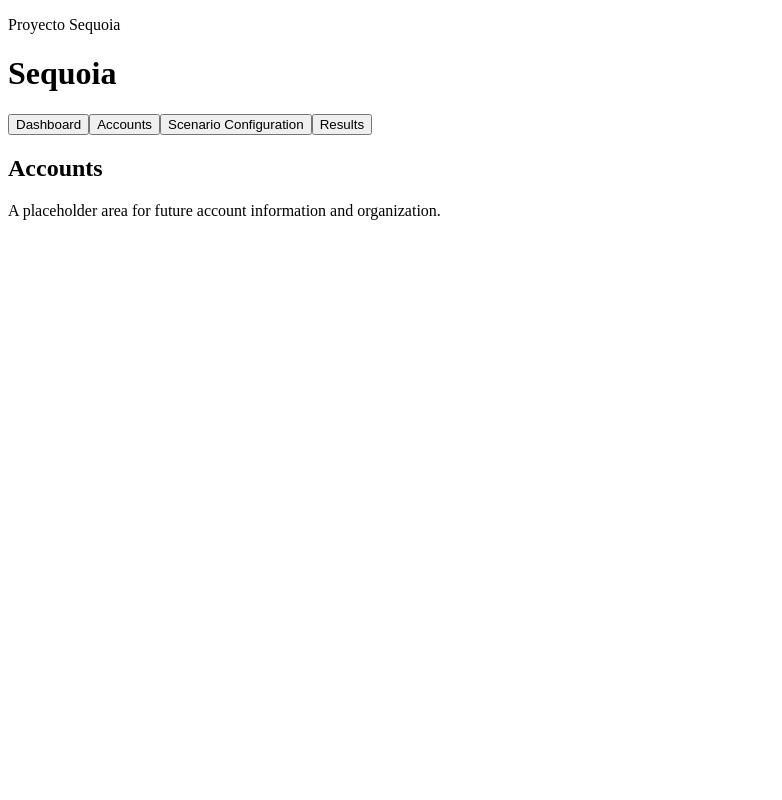
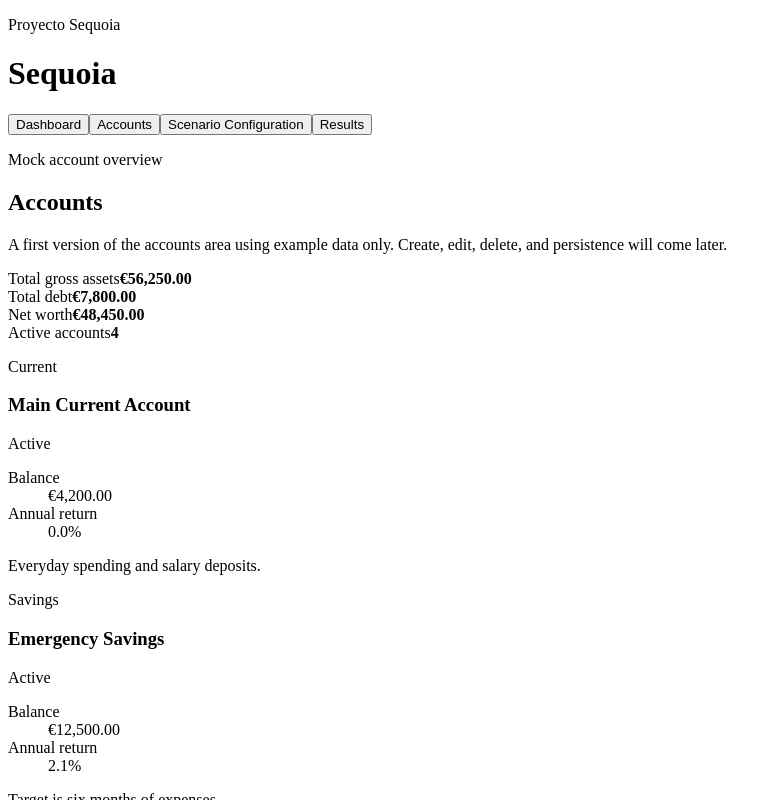
Before and after one commit to victorla22/Sequoia, a React (Vite) app: page / in a window 1280 px wide. Both pictures are taken after a click on the button "Accounts". Shown: the top 800 px of the page, without its empty margins (0-782 px from the left). Built offline with nearby package versions, Linux system fonts and the light colour scheme; the HTML template or start-up script is replaced by a standard one.

Commit message:
Create mock accounts page

```diff
--- /dev/null
+++ b/src/data/mockAccounts.ts
@@ -0,0 +1,49 @@
+import type { Account } from '../models/account.ts';
+
+export const mockAccounts: Account[] = [
+  {
+    id: 'main-current-account',
+    name: 'Main Current Account',
+    type: 'current',
+    balance: 4200,
+    annualReturn: 0,
+    notes: 'Everyday spending and salary deposits.',
+    active: true,
+  },
+  {
+    id: 'emergency-savings',
+    name: 'Emergency Savings',
+    type: 'savings',
+    balance: 12500,
+    annualReturn: 2.1,
+    notes: 'Target is six months of expenses.',
+    active: true,
+  },
+  {
+    id: 'long-term-index-fund',
+    name: 'Long-term Index Fund',
+    type: 'investment',
+    balance: 38600,
+    annualReturn: 5.5,
+    notes: 'Simple placeholder growth assumption for future simulations.',
+    active: true,
+  },
+  {
+    id: 'car-loan',
+    name: 'Car Loan',
+    type: 'debt',
+    balance: 7800,
+    annualReturn: 4.2,
+    notes: 'Example liability to include in net worth.',
+    active: true,
+  },
+  {
+    id: 'old-brokerage-account',
+    name: 'Old Brokerage Account',
+    type: 'investment',
+    balance: 950,
+    annualReturn: 3.4,
+    notes: '',
+    active: false,
+  },
+];
--- /dev/null
+++ b/src/models/account.ts
@@ -0,0 +1,11 @@
+export type AccountType = 'current' | 'savings' | 'investment' | 'debt';
+
+export type Account = {
+  id: string;
+  name: string;
+  type: AccountType;
+  balance: number;
+  annualReturn: number;
+  notes: string;
+  active: boolean;
+};
--- a/src/pages/Accounts.tsx
+++ b/src/pages/Accounts.tsx
@@ -1,10 +1,102 @@
-import { PageCard } from './PageCard.tsx';
+import { mockAccounts } from '../data/mockAccounts.ts';
+import type { Account } from '../models/account.ts';
+
+const euroFormatter = new Intl.NumberFormat('en-IE', {
+  style: 'currency',
+  currency: 'EUR',
+});
+
+const percentFormatter = new Intl.NumberFormat('en-IE', {
+  maximumFractionDigits: 1,
+  minimumFractionDigits: 1,
+  style: 'percent',
+});
+
+const accountTypeLabels: Record<Account['type'], string> = {
+  current: 'Current',
+  savings: 'Savings',
+  investment: 'Investment',
+  debt: 'Debt',
+};
+
+function formatEuros(value: number) {
+  return euroFormatter.format(value);
+}
+
+function formatAnnualReturn(value: number) {
+  return percentFormatter.format(value / 100);
+}
 
 export function Accounts() {
+  const totalGrossAssets = mockAccounts
+    .filter((account) => account.type !== 'debt')
+    .reduce((total, account) => total + account.balance, 0);
+
+  const totalDebt = mockAccounts
+    .filter((account) => account.type === 'debt')
+    .reduce((total, account) => total + account.balance, 0);
+
+  const netWorth = totalGrossAssets - totalDebt;
+  const activeAccountCount = mockAccounts.filter((account) => account.active).length;
+
   return (
-    <PageCard
-      title="Accounts"
-      description="A placeholder area for future account information and organization."
-    />
+    <section className="accounts-page">
+      <div className="accounts-header">
+        <p className="eyebrow">Mock account overview</p>
+        <h2>Accounts</h2>
+        <p>
+          A first version of the accounts area using example data only. Create,
+          edit, delete, and persistence will come later.
+        </p>
+      </div>
+
+      <div className="accounts-summary" aria-label="Accounts summary">
+        <article className="summary-card">
+          <span>Total gross assets</span>
+          <strong>{formatEuros(totalGrossAssets)}</strong>
+        </article>
+        <article className="summary-card">
+          <span>Total debt</span>
+          <strong>{formatEuros(totalDebt)}</strong>
+        </article>
+        <article className="summary-card">
+          <span>Net worth</span>
+          <strong>{formatEuros(netWorth)}</strong>
+        </article>
+        <article className="summary-card">
+          <span>Active accounts</span>
+          <strong>{activeAccountCount}</strong>
+        </article>
+      </div>
+
+      <div className="account-grid">
+        {mockAccounts.map((account) => (
+          <article className="account-card" key={account.id}>
+            <div className="account-card-header">
+              <div>
+                <p className="account-type">{accountTypeLabels[account.type]}</p>
+                <h3>{account.name}</h3>
+              </div>
+              <span className={account.active ? 'status active' : 'status inactive'}>
+                {account.active ? 'Active' : 'Inactive'}
+              </span>
+            </div>
+
+            <dl className="account-details">
+              <div>
+                <dt>Balance</dt>
+                <dd>{formatEuros(account.balance)}</dd>
+              </div>
+              <div>
+                <dt>Annual return</dt>
+                <dd>{formatAnnualReturn(account.annualReturn)}</dd>
+              </div>
+            </dl>
+
+            {account.notes && <p className="account-notes">{account.notes}</p>}
+          </article>
+        ))}
+      </div>
+    </section>
   );
 }
--- a/src/styles.css
+++ b/src/styles.css
@@ -116,3 +116,147 @@ button {
     justify-content: flex-start;
   }
 }
+
+.accounts-page {
+  display: grid;
+  gap: 1.5rem;
+}
+
+.accounts-header {
+  background: #ffffff;
+  border: 1px solid #ded8ca;
+  border-radius: 24px;
+  box-shadow: 0 18px 45px rgba(32, 75, 48, 0.08);
+  padding: clamp(2rem, 5vw, 3rem);
+}
+
+.accounts-header h2 {
+  font-size: clamp(2rem, 6vw, 4rem);
+  line-height: 1.1;
+  margin: 0 0 1rem;
+}
+
+.accounts-header p:last-child {
+  color: #556158;
+  font-size: 1.15rem;
+  margin: 0;
+  max-width: 720px;
+}
+
+.accounts-summary,
+.account-grid {
+  display: grid;
+  gap: 1rem;
+  grid-template-columns: repeat(auto-fit, minmax(190px, 1fr));
+}
+
+.summary-card,
+.account-card {
+  background: #ffffff;
+  border: 1px solid #ded8ca;
+  border-radius: 20px;
+  box-shadow: 0 12px 30px rgba(32, 75, 48, 0.06);
+}
+
+.summary-card {
+  padding: 1.25rem;
+}
+
+.summary-card span,
+.account-details dt,
+.account-type {
+  color: #59715f;
+  font-size: 0.8rem;
+  font-weight: 700;
+  letter-spacing: 0.06em;
+  text-transform: uppercase;
+}
+
+.summary-card strong {
+  color: #203526;
+  display: block;
+  font-size: 1.6rem;
+  margin-top: 0.35rem;
+}
+
+.account-grid {
+  grid-template-columns: repeat(auto-fit, minmax(250px, 1fr));
+}
+
+.account-card {
+  display: flex;
+  flex-direction: column;
+  gap: 1.25rem;
+  padding: 1.5rem;
+}
+
+.account-card-header {
+  align-items: flex-start;
+  display: flex;
+  gap: 1rem;
+  justify-content: space-between;
+}
+
+.account-type {
+  margin: 0 0 0.35rem;
+}
+
+.account-card h3 {
+  font-size: 1.35rem;
+  line-height: 1.2;
+  margin: 0;
+}
+
+.status {
+  border-radius: 999px;
+  flex: 0 0 auto;
+  font-size: 0.85rem;
+  font-weight: 700;
+  padding: 0.3rem 0.7rem;
+}
+
+.status.active {
+  background: #e5f4e8;
+  color: #236137;
+}
+
+.status.inactive {
+  background: #f2ede1;
+  color: #756146;
+}
+
+.account-details {
+  display: grid;
+  gap: 1rem;
+  grid-template-columns: repeat(2, minmax(0, 1fr));
+  margin: 0;
+}
+
+.account-details dt,
+.account-details dd {
+  margin: 0;
+}
+
+.account-details dd {
+  color: #203526;
+  font-size: 1.25rem;
+  font-weight: 800;
+  margin-top: 0.2rem;
+}
+
+.account-notes {
+  border-top: 1px solid #eee7da;
+  color: #556158;
+  margin: 0;
+  padding-top: 1rem;
+}
+
+@media (max-width: 520px) {
+  .account-details {
+    grid-template-columns: 1fr;
+  }
+
+  .account-card-header {
+    flex-direction: column;
+  }
+}
```
